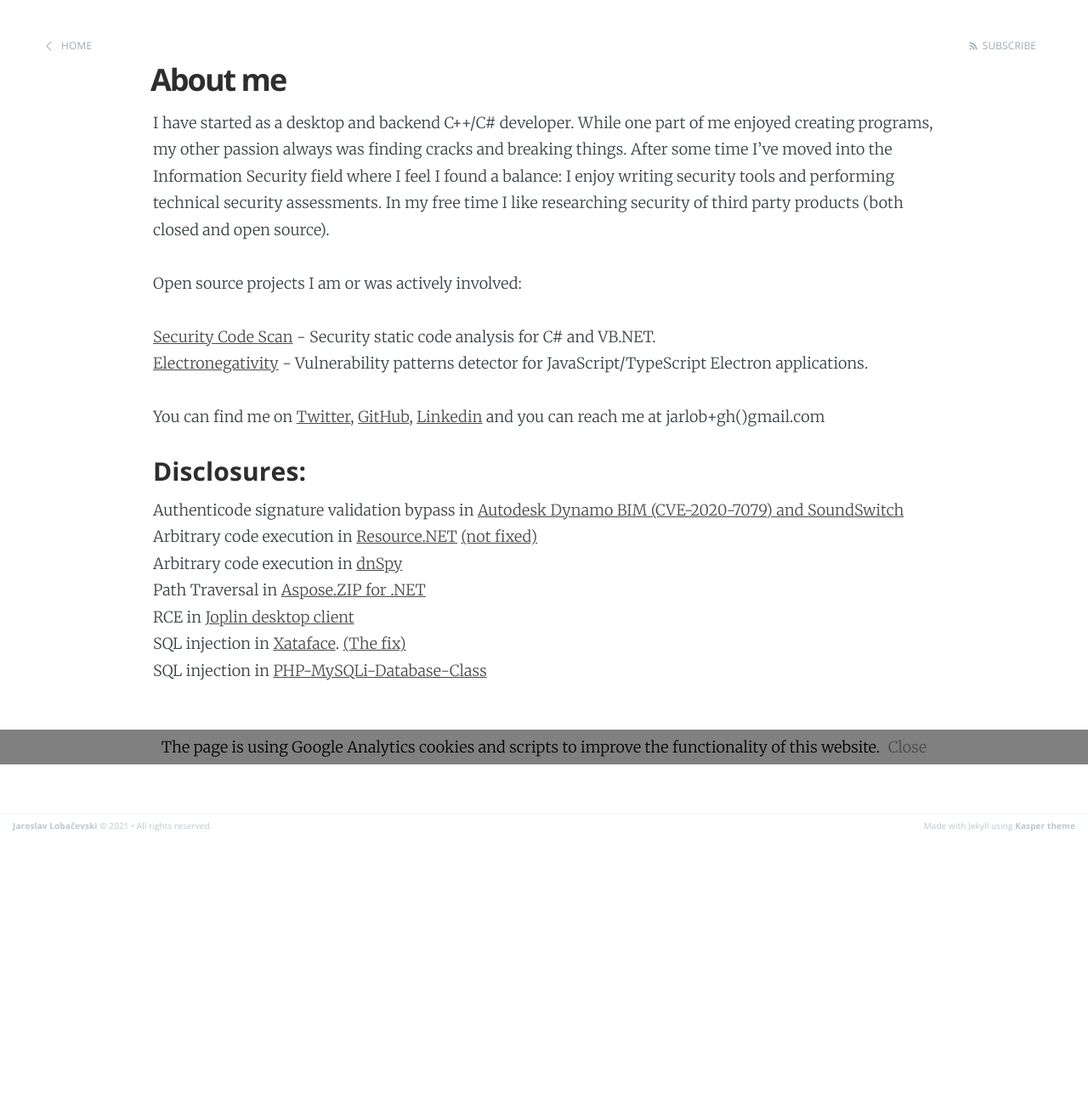
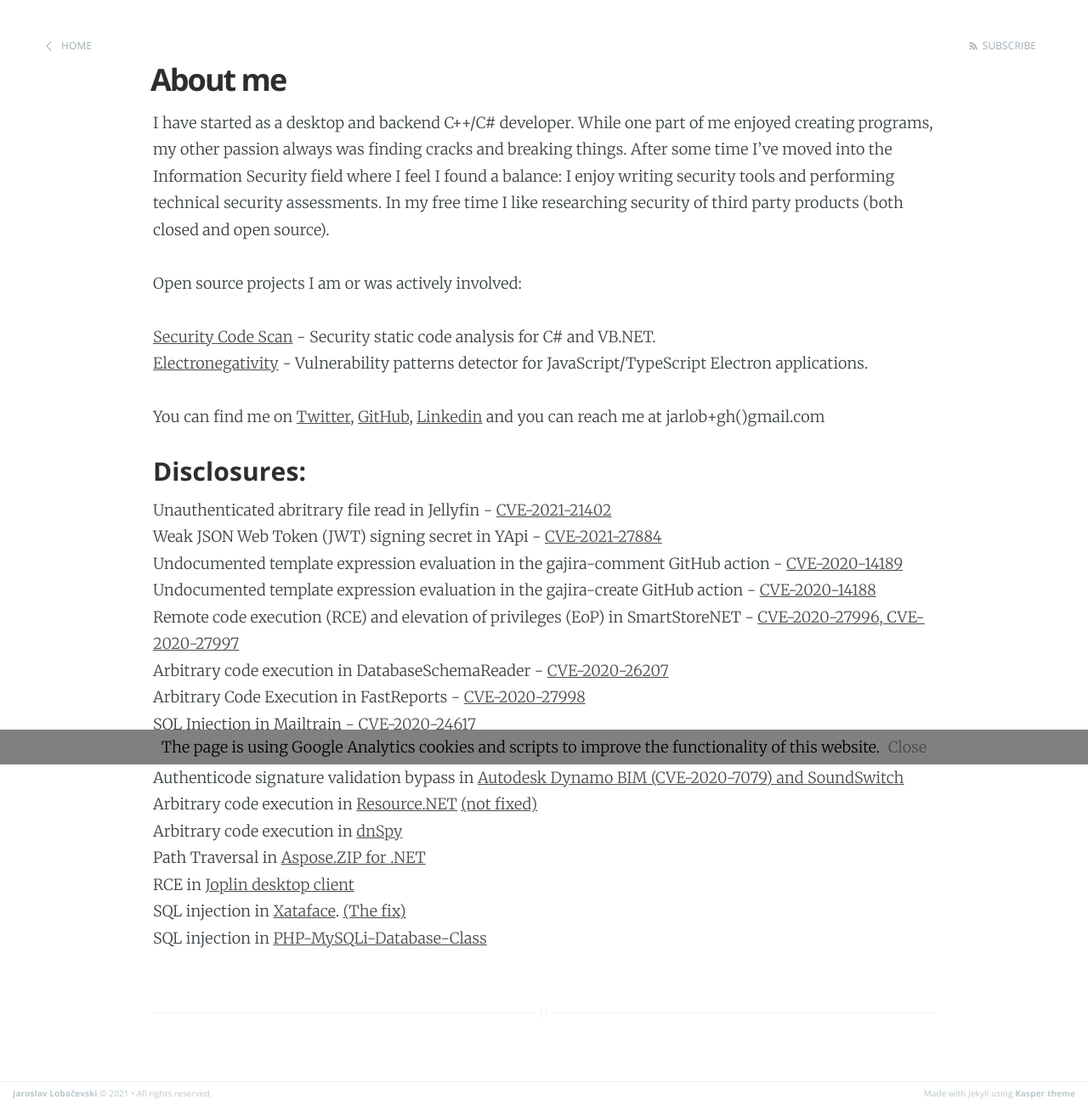
Before and after one commit to JarLob/jarlob.github.io, a Jekyll site: the page built from about.md, in a window 1280 px wide. Shown: the whole page at 85% size. Built offline with Jekyll 4.4.1, drawn with Linux system fonts in a browser that asks for light colours; before the commit the page ends 986 px from its top, so only the background shows below that.

Commit message:
Update about.md

```diff
--- a/about.md
+++ b/about.md
@@ -13,6 +13,15 @@ Open source projects I am or was actively involved:
 You can find me on [Twitter](https://twitter.com/yarlob), [GitHub](https://github.com/JarLob), [Linkedin](https://www.linkedin.com/in/yarlob/) and you can reach me at jarlob+gh()gmail.com
 
 ### Disclosures:
+Unauthenticated abritrary file read in Jellyfin - [CVE-2021-21402](https://securitylab.github.com/advisories/GHSL-2021-050-jellyfin/)
+Weak JSON Web Token (JWT) signing secret in YApi - [CVE-2021-27884](https://securitylab.github.com/advisories/GHSL-2020-228-YMFE-yapi/)
+Undocumented template expression evaluation in the gajira-comment GitHub action - [CVE-2020-14189](https://securitylab.github.com/advisories/GHSL-2020-173-gajira-comment-action/)
+Undocumented template expression evaluation in the gajira-create GitHub action - [CVE-2020-14188](https://securitylab.github.com/advisories/GHSL-2020-172-gajira-create-action/)
+Remote code execution (RCE) and elevation of privileges (EoP) in SmartStoreNET - [CVE-2020-27996, CVE-2020-27997](https://securitylab.github.com/advisories/GHSL-2020-138-139-SmartstoreAG-SmartStoreNET/)
+Arbitrary code execution in DatabaseSchemaReader - [CVE-2020-26207](https://securitylab.github.com/advisories/GHSL-2020-141-martinjw-dbschemareader/)
+Arbitrary Code Execution in FastReports - [CVE-2020-27998](https://securitylab.github.com/advisories/GHSL-2020-143-FastReportsInc-FastReports/)
+SQL Injection in Mailtrain - [CVE-2020-24617](https://securitylab.github.com/advisories/GHSL-2020-132-Mailtrain/)
+Path traversal vulnerability in Adobe git-server - [CVE-2020-9708](https://securitylab.github.com/advisories/GHSL-2020-133-Adobe-Git-server/)
 Authenticode signature validation bypass in [Autodesk Dynamo BIM (CVE-2020-7079) and SoundSwitch](/en/blog/Authenticode-verification-vulnerability-pattern-CreateFromSignedFile)
 Arbitrary code execution in [Resource.NET](https://fishcodelib.com/Resource.htm) [(not fixed)](/en/blog/dnspy-deserialization-vulnerability)
 Arbitrary code execution in [dnSpy](/en/blog/dnspy-deserialization-vulnerability)
```
